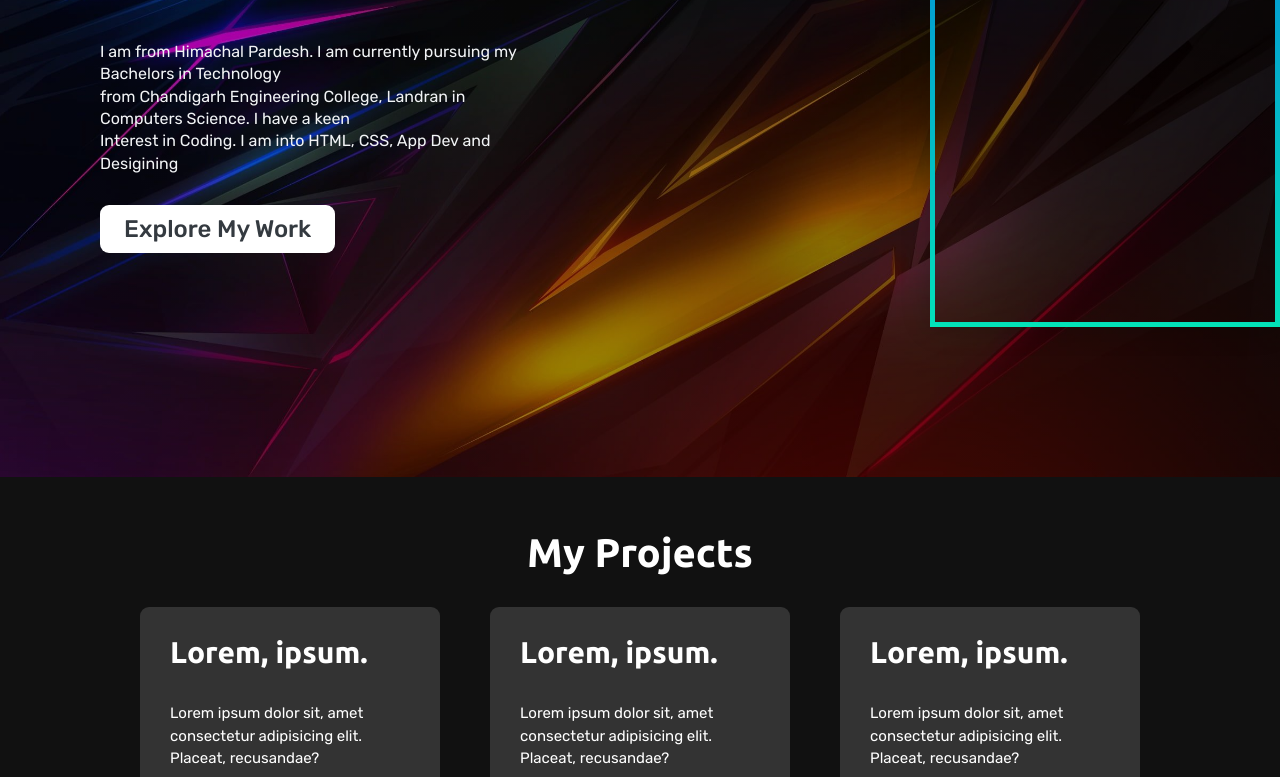
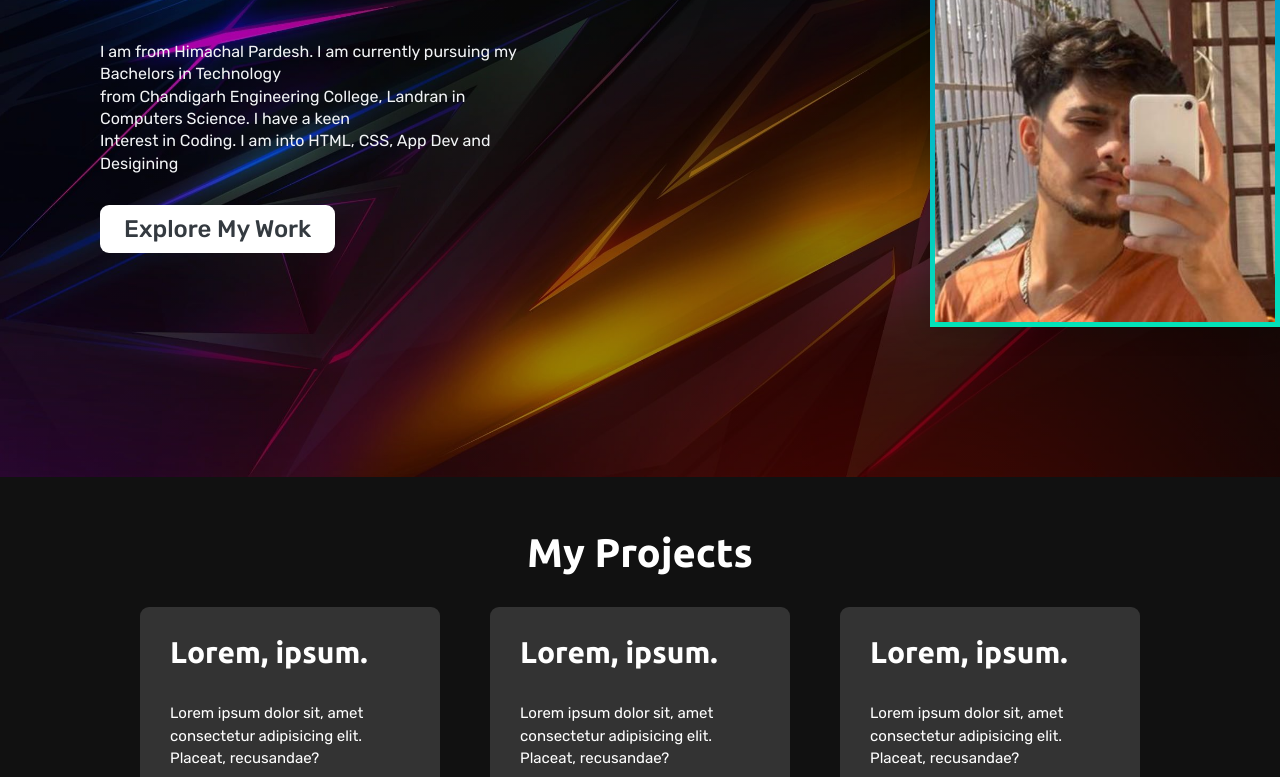
Before and after one commit to shivam907/kaundal-portfolio, a plain HTML site: page index.html in a window 1280 px wide. Shown: the part 323-1100 px from the top of the page. Drawn offline with Linux system fonts and the light colour scheme.

Commit message:
An Update

```diff
--- a/style.css
+++ b/style.css
@@ -48,7 +48,7 @@ a {
   border-width: 5px;
   border-radius: 10px;
   border-style: solid;
-  background-image: url("sapan.jpeg");
+  background-image: url("kaundal.jpeg");
 
   /* background-image: linear-gradient(
       to top,
```
Also changed, not shown: kaundal.jpeg (added).
